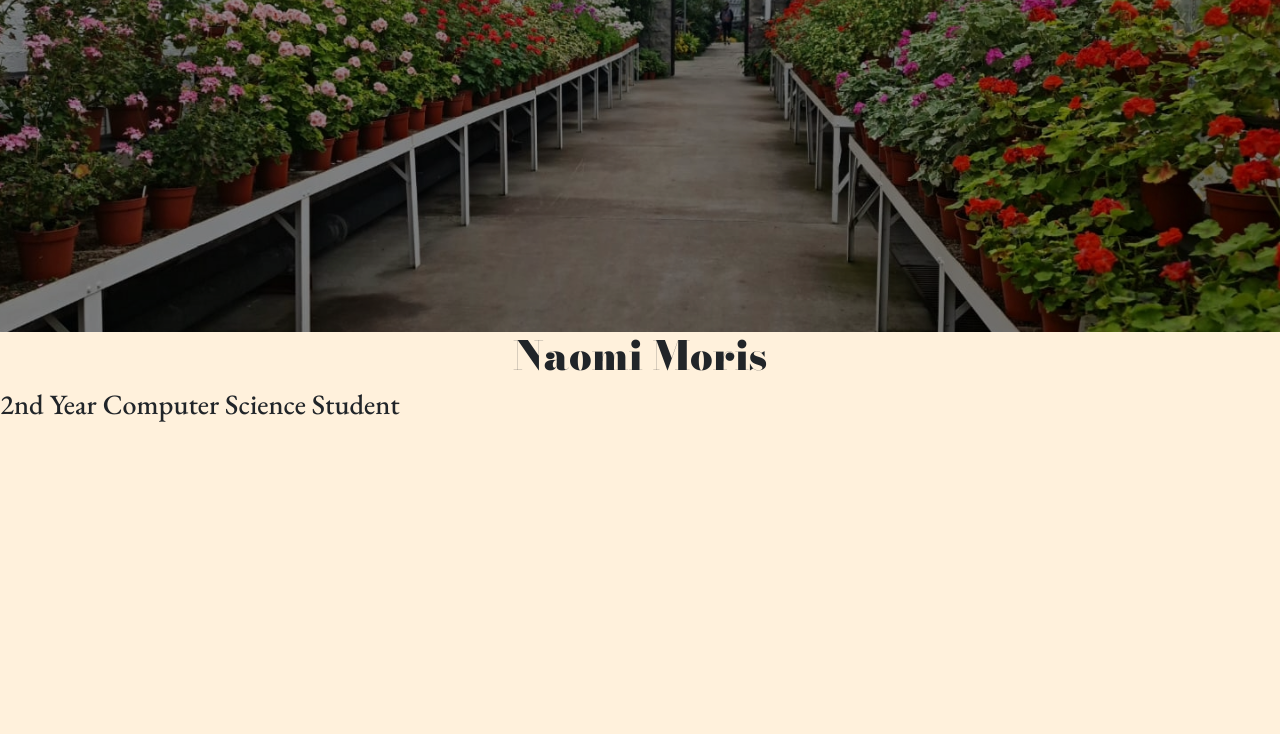
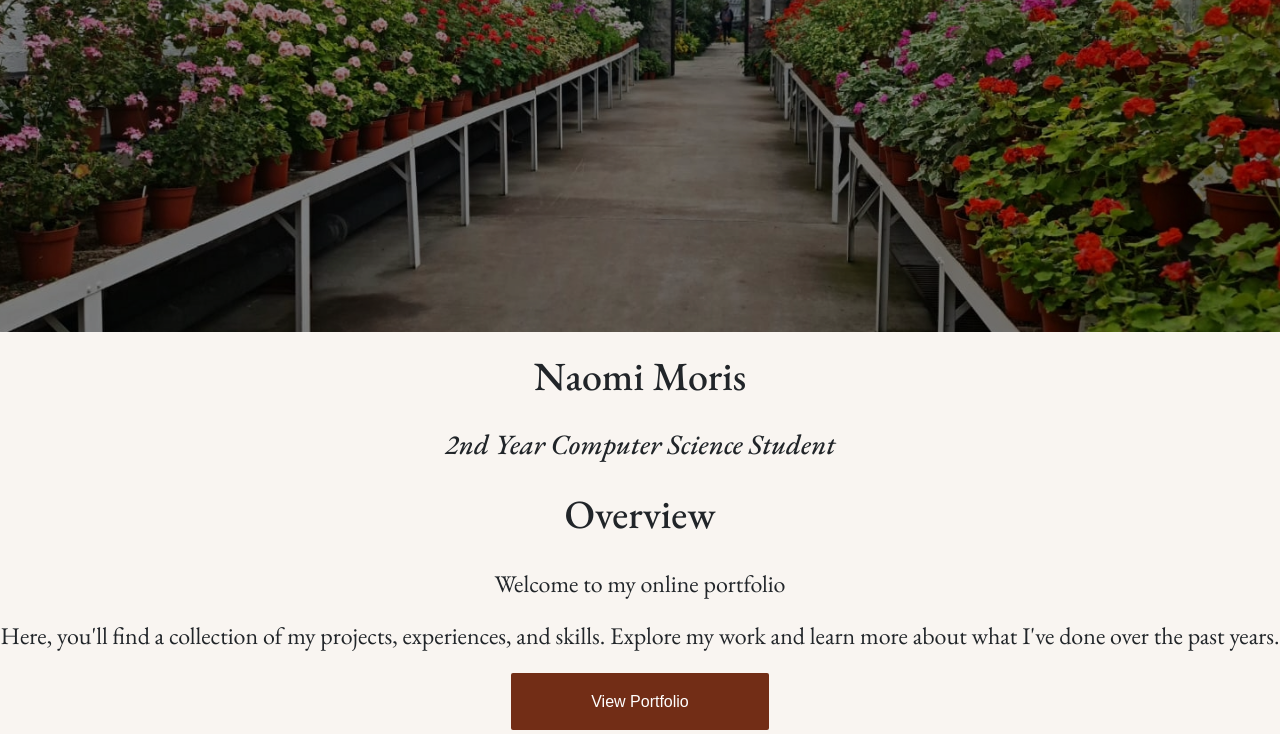
Before and after one commit to omnom-nomi/portfolio, a plain HTML site: page pages/index.html in a window 1280 px wide. Shown: the part 468-1202 px from the top of the page. Before the commit the page ends 898 px from the top, so only its background shows below. Drawn offline with nearby package versions, Linux system fonts and the light colour scheme; a web font is replaced by a local one.

Commit message:
created a 'view portfolio button' which takes users to another page and also added some text

```diff
--- a/pages/index.html
+++ b/pages/index.html
@@ -72,6 +72,17 @@
   <h1> Naomi Moris</h1>
   <h3> 2nd Year Computer Science Student</h3>
 
+  <h1>Overview</h1>
+
+  <p>Welcome to my online portfolio</p>
+  <p>Here, you'll find a collection of my projects, experiences, and skills. Explore my work and learn more about what
+    I've done over the past years.</p>
+
+  <div class="cta-container">
+    <a class="cta-button" href="about.html">
+      <span>View Portfolio</span>
+    </a>
+  </div>
 
 
   <script>
--- a/style.css
+++ b/style.css
@@ -1,5 +1,5 @@
 body {
-  background-color: #fff1dc;
+  background-color: #F9F5F1;
   font-family: "EB Garamond", serif;
   font-optical-sizing: auto;
   font-weight: 400;
@@ -8,10 +8,47 @@ body {
 
 h1 {
   text-align: center;
-  font-family: "Bodoni Moda", serif;
-  font-optical-sizing: auto;
+  font-family: Arial, Helvetica, sans-serif
   font-weight: 900;
   font-style: bold;
+  padding: 20px;
+}
+
+h3 {
+  text-align: center;
+  font-family: Arial, Helvetica, sans-serif
+  font-weight: 500;
+  font-style: italic;
+}
+
+p{
+  text-align: center;
+  font-size: 24px;
+}
+
+.cta-container{
+  padding: 20px ;
+  text-align: center;
+}
+
+.cta-button {
+  background-color: #722d16;
+  color: #fff;
+  padding: 20px 80px;
+  border: none;
+  border-radius: 2px;
+  cursor: pointer;
+  text-decoration: none;
+  font-family: Arial, Helvetica, sans-serif;
+}
+
+.cta-button:hover{
+  background-color: #93837a;
+  transition: 0.3s;
+}
+
+.cta-button span {
+  font-weight: 400;
 }
 
 .navbar.fixed-top {
@@ -30,7 +67,7 @@ h1 {
 
 .navbar-brand {
   font-weight: 500;
-  color: #fff1dc;
+  color: #F9F5F1;
   font-size: 24px;
   transition: 0.3s color;
 }
@@ -95,7 +132,7 @@ h1 {
 @media (min-width: 991px) {
 
   .nav-link {
-    color: #fff1dc;
+    color: #F9F5F1;
     font-weight: 500;
     padding: 20px;
 
```
